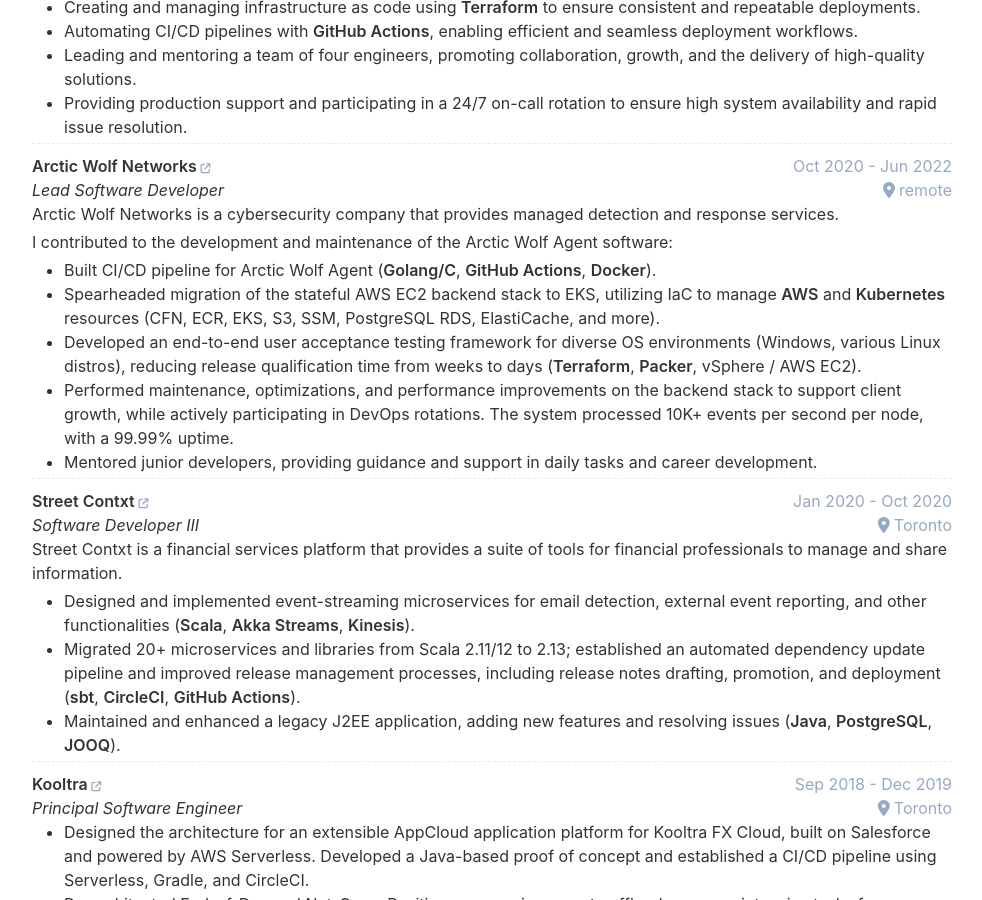
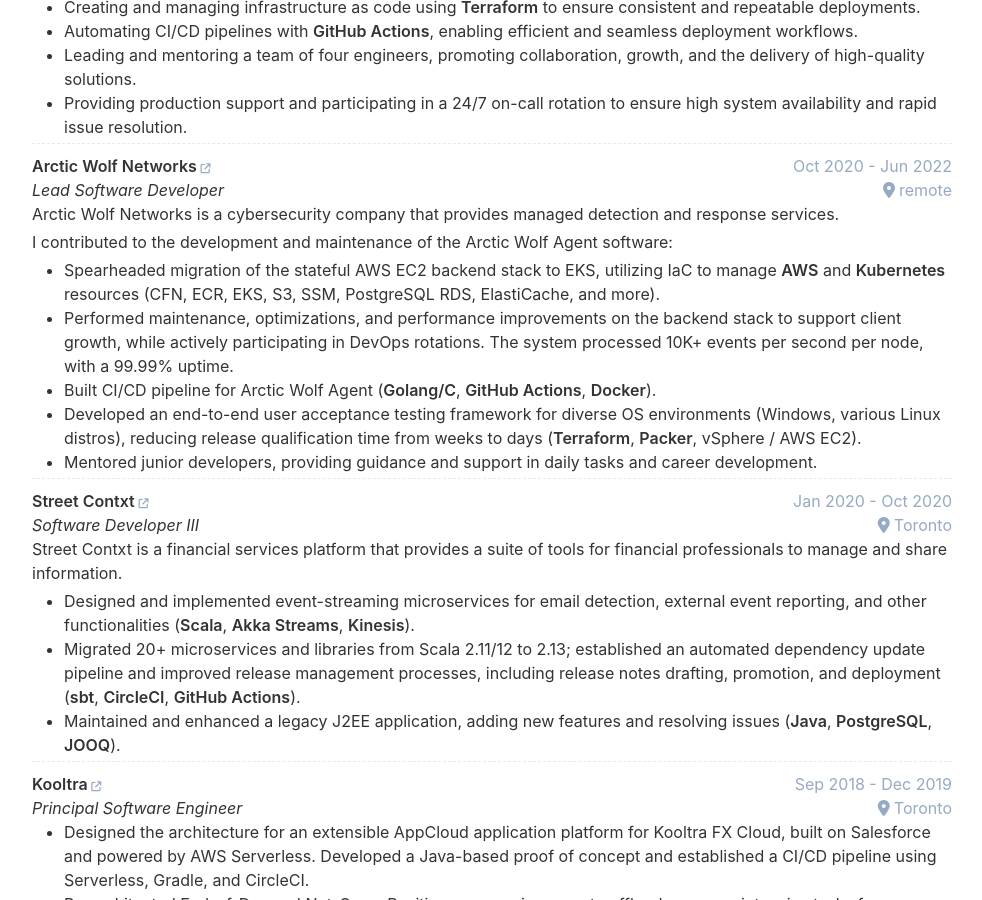
Before and after one commit to bpg-dev/cv, a Jekyll site: the page built from index.html, in a window 1280 px wide and 900 px high, scrolled down 659 px. Shown: the whole window, without its empty margins (148-1130 px from the left). Built offline with Jekyll 4.4.1, drawn with Linux system fonts in a browser that asks for light colours; some of the changed lines change nothing that is shown.

Commit message:
re-arrange items in AWN

```diff
--- a/_data/data.yml
+++ b/_data/data.yml
@@ -62,10 +62,10 @@
       Arctic Wolf Networks is a cybersecurity company that provides managed detection and response services.
 
       I contributed to the development and maintenance of the Arctic Wolf Agent software:
+      - Spearheaded migration of the stateful AWS EC2 backend stack to EKS, utilizing IaC to manage **AWS** and **Kubernetes** resources (CFN, ECR, EKS, S3, SSM, PostgreSQL RDS, ElastiCache, and more).
+      - Performed maintenance, optimizations, and performance improvements on the backend stack to support client growth, while actively participating in DevOps rotations. The system processed 10K+ events per second per node, with a 99.99% uptime.
       - Built CI/CD pipeline for Arctic Wolf Agent (**Golang/C**, **GitHub Actions**, **Docker**).
-      - Spearheaded migration of the stateful AWS EC2 backend stack to EKS, utilizing IaC to manage **AWS** and **Kubernetes** resources (CFN, ECR, EKS, S3, SSM, PostgreSQL RDS, ElastiCache, and more).
       - Developed an end-to-end user acceptance testing framework for diverse OS environments (Windows, various Linux distros), reducing release qualification time from weeks to days (**Terraform**, **Packer**, vSphere / AWS EC2).
-      - Performed maintenance, optimizations, and performance improvements on the backend stack to support client growth, while actively participating in DevOps rotations. The system processed 10K+ events per second per node, with a 99.99% uptime.
       - Mentored junior developers, providing guidance and support in daily tasks and career development.
 
   - company: Street Contxt
```
